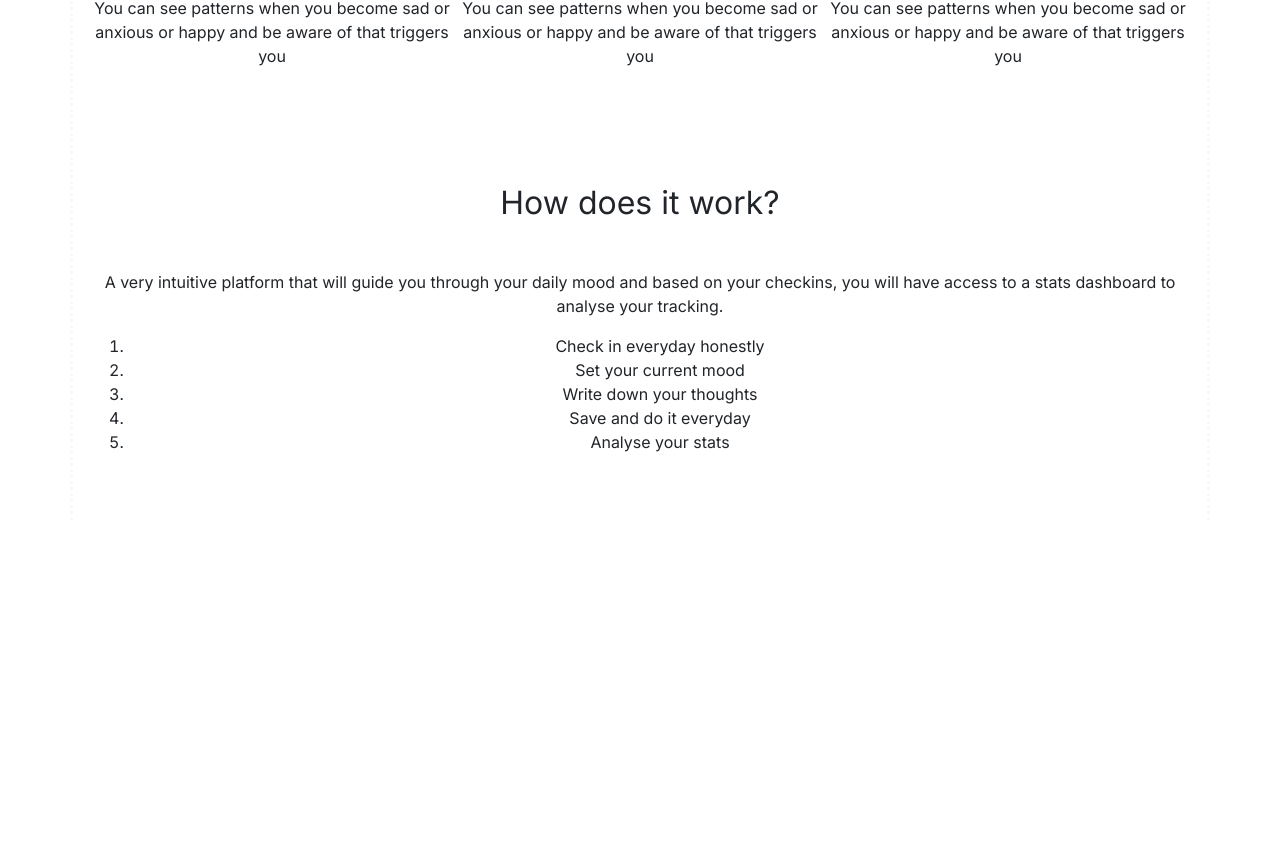
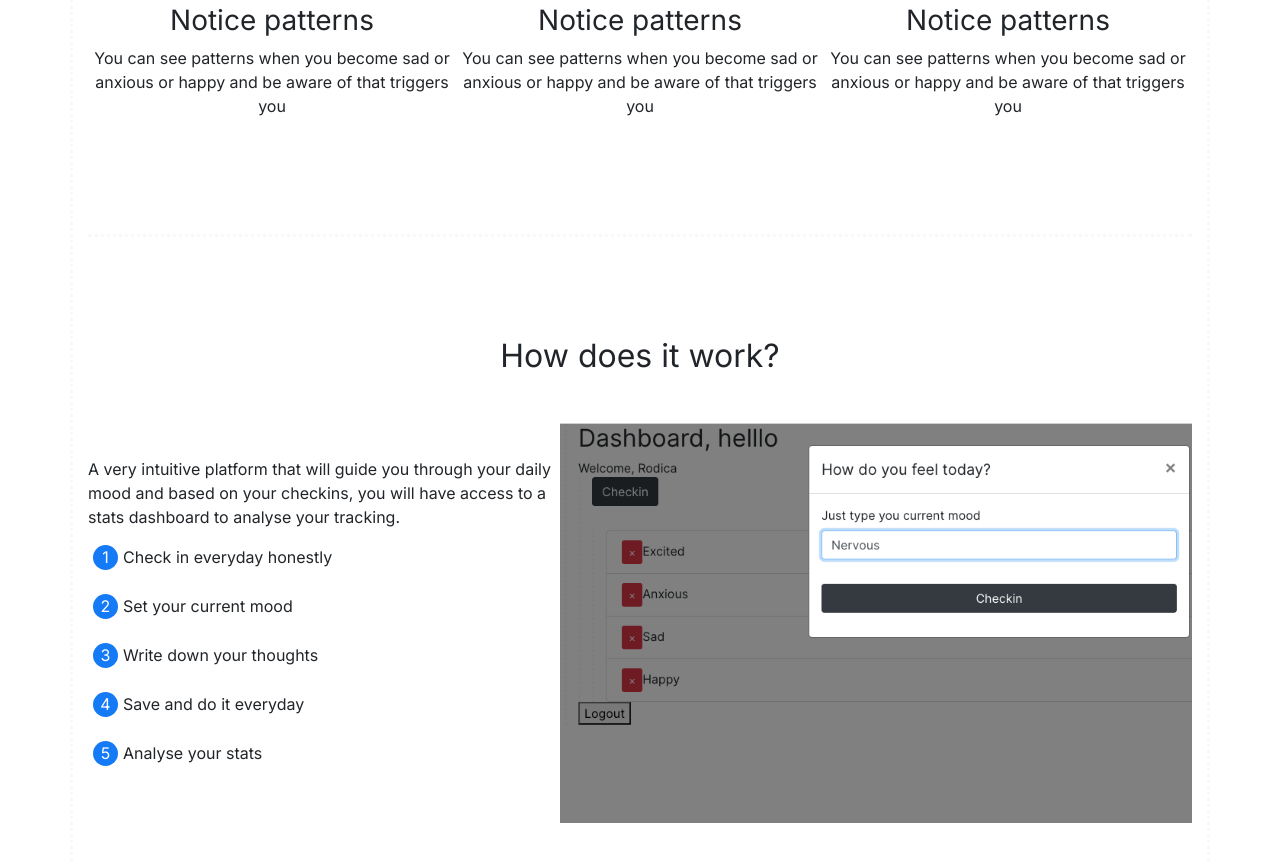
Before and after one commit to anaiancu24/admenty-mern, a React (Create React App) app in the folder client/: page / in a window 1280 px wide. Shown: the part 917-1778 px from the top of the page. Before the commit the page ends 1437 px from the top, so only its background shows below. Built offline with nearby package versions, Linux system fonts and the light colour scheme; no server answers.

Commit message:
Setup section 3 landing page

```diff
--- a/client/src/pages/Landing.js
+++ b/client/src/pages/Landing.js
@@ -54,32 +54,32 @@ class Landing extends Component {
                 </div>
 
 
-                <div className="section text-center">
-                    <h2 className="mb-5">How does it work?</h2>
-                    <div className="d-lg-flex">
+                <div className="section">
+                    <h2 className="mb-5 text-center">How does it work?</h2>
+                    <div className="d-lg-flex justify-content-center align-items-center">
                         <div>
                         <p>
                             A very intuitive platform that will guide you through your daily mood and based on your checkins, you will have access to a stats dashboard to analyse your tracking.
                         </p>
-                        <ol>
-                            <li>
+                        <ol className="list-items">
+                            <li className="list-item">
                                 Check in everyday honestly
                             </li>
-                            <li>
+                            <li className="list-item">
                                 Set your current mood
                             </li>
-                            <li>
+                            <li className="list-item">
                                 Write down your thoughts
                             </li>
-                            <li>
+                            <li className="list-item">
                                 Save and do it everyday
                             </li>
-                            <li>
+                            <li className="list-item">
                                 Analyse your stats
                             </li>
                         </ol>
                         </div>
-                        <img src="" alt="" />
+                        <img className="placeholder-dashboard" src="/images/placeholder_dashboard-gif.png" alt="" />
 
                     </div>
 
--- a/client/src/styles/LandingPage.scss
+++ b/client/src/styles/LandingPage.scss
@@ -19,7 +19,7 @@
     }
 
     .header {
-        padding: 50px 0;
+        padding: 0 0 100px;
     }
 
     .header-intro {
@@ -33,7 +33,36 @@
     }
 
     .section {
-        padding: 50px 0;
+        padding: 100px 0;
+        border-bottom: 3px dotted $grey-super-light;
+    }
+
+    .placeholder-dashboard {
+        max-height: 400px;
+    }
+
+    .list-items {
+        counter-reset: item;
+        margin-left: 0;
+        padding-left: 0;
+    }
+.list-item {
+        display: block;
+        margin-bottom: 24px;
+    }
+    .list-item:before {
+        display: inline-block;
+        content: counter(item) "";
+        counter-increment: item;
+        background: #157AF6;
+        color: white;
+        display: inline-block;
+        border-radius: 101%;
+        margin: 0 5px;
+        height: 25px;
+        width: 25px;
+        text-align: center;
+
     }
 
 }
```
Also changed, not shown: client/public/images/placeholder_dashboard-gif.png (added).
